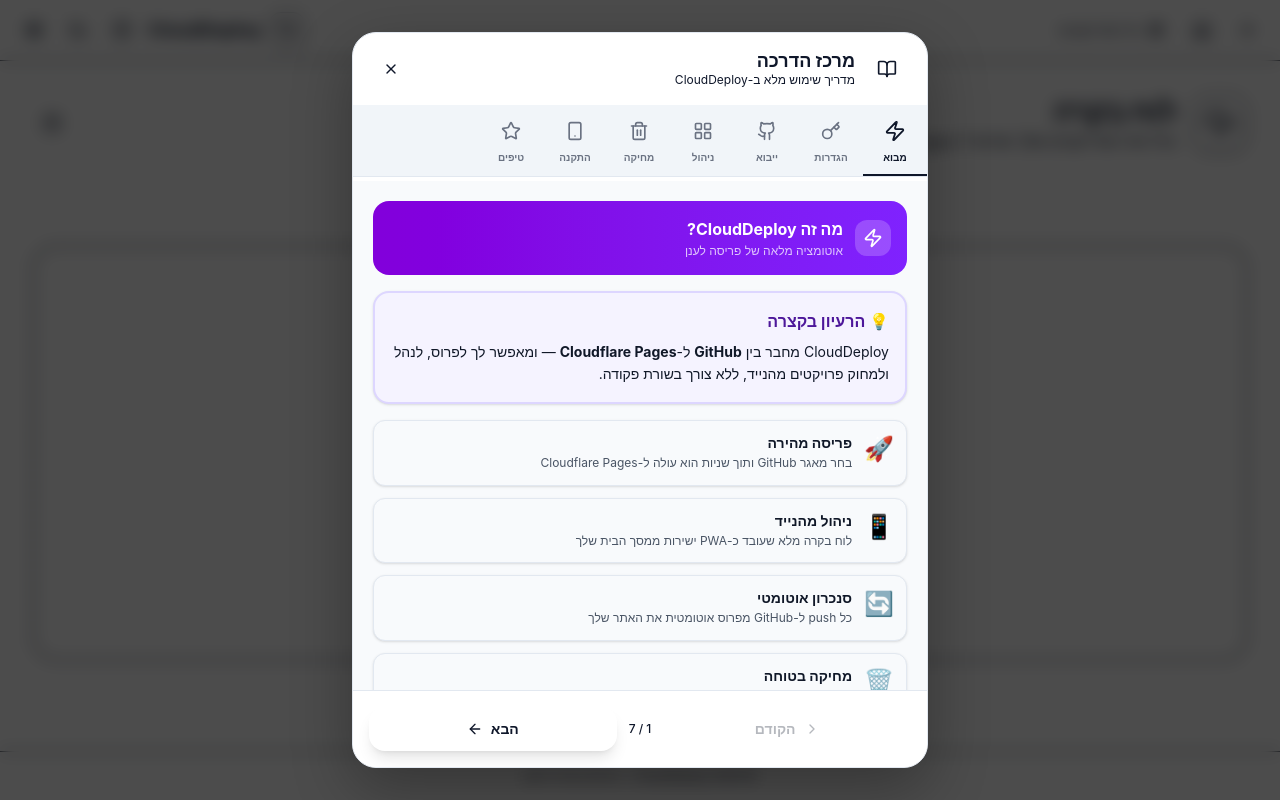
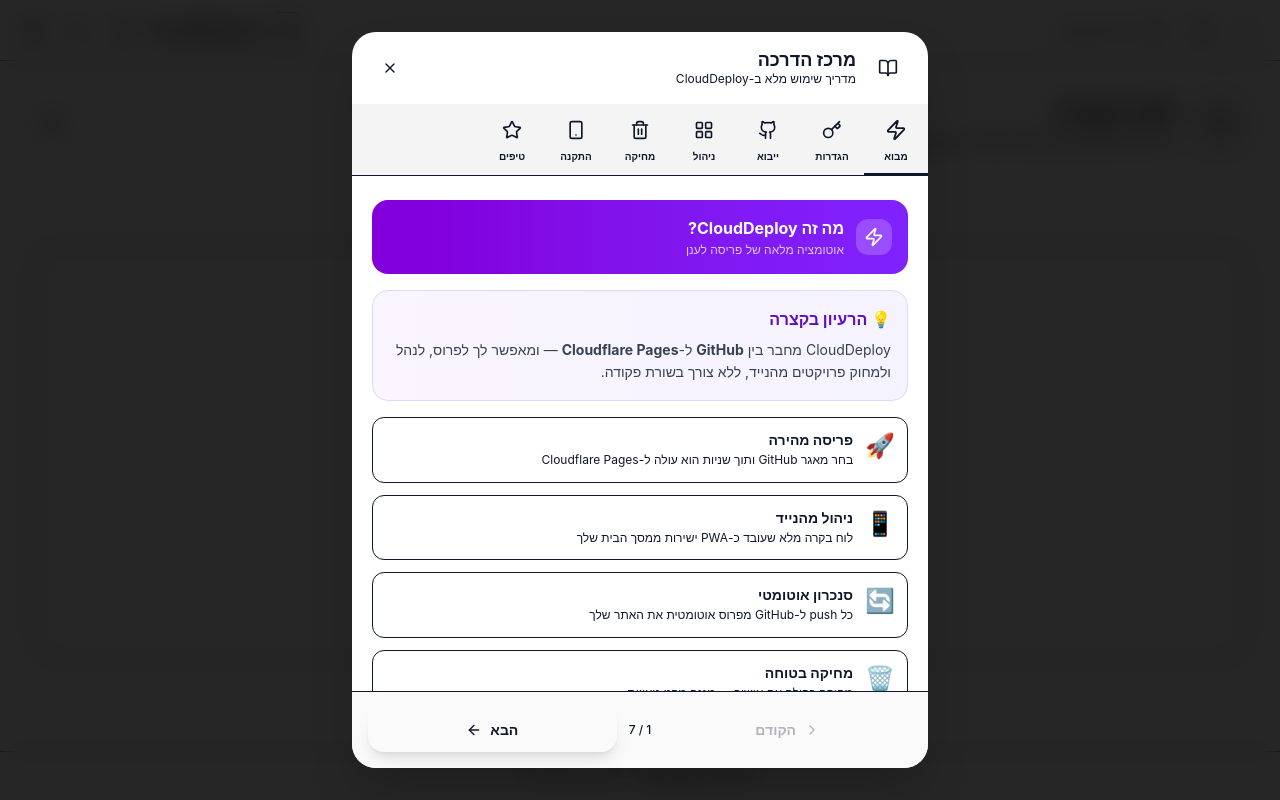
Before and after one commit to zelig53/clouddeploy, a React (Vite) app: page / in a window 1280 px wide. Both pictures are taken after a click on the button 122 px from the left and 30 px from the top of the page. Built offline with nearby package versions, Linux system fonts and the light colour scheme.

Commit message:
Update deploy-1774536694698: תיקון 3 רקע מדריך

```diff
--- a/src/App.tsx
+++ b/src/App.tsx
@@ -319,9 +319,9 @@
     subtitle: 'אוטומציה מלאה של פריסה לענן',
     content: (
       <div className="space-y-4">
-        <div className="bg-violet-50 dark:bg-violet-950 border-2 border-violet-200 dark:border-violet-700 rounded-2xl p-4 text-sm leading-relaxed shadow-sm">
-          <p className="font-bold text-violet-900 dark:text-violet-200 text-base mb-2">💡 הרעיון בקצרה</p>
-          <p className="text-gray-900 dark:text-gray-200">CloudDeploy מחבר בין <b>GitHub</b> ל-<b>Cloudflare Pages</b> — ומאפשר לך לפרוס, לנהל ולמחוק פרויקטים מהנייד, ללא צורך בשורת פקודה.</p>
+        <div className="bg-gradient-to-l from-violet-50 to-purple-50 dark:from-violet-950/40 dark:to-purple-950/40 border border-violet-200 dark:border-violet-800 rounded-2xl p-4 text-sm leading-relaxed">
+          <p className="font-bold text-violet-800 dark:text-violet-300 text-base mb-2">💡 הרעיון בקצרה</p>
+          <p className="text-gray-700 dark:text-gray-300">CloudDeploy מחבר בין <b>GitHub</b> ל-<b>Cloudflare Pages</b> — ומאפשר לך לפרוס, לנהל ולמחוק פרויקטים מהנייד, ללא צורך בשורת פקודה.</p>
         </div>
         <div className="grid grid-cols-1 gap-3">
           {[
@@ -330,13 +330,13 @@
             { icon: '🔄', title: 'סנכרון אוטומטי', desc: 'כל push ל-GitHub מפרוס אוטומטית את האתר שלך' },
             { icon: '🗑️', title: 'מחיקה בטוחה', desc: 'מחיקה כפולה עם אישור — מגנה מפני טעויות' },
           ].map(item => (
-            <div key={item.title} className="flex items-start gap-3 bg-slate-50 dark:bg-zinc-800 border border-slate-200 dark:border-zinc-600 rounded-xl p-3 shadow-sm">
+            <div key={item.title} className="flex items-start gap-3 bg-card border border-border rounded-xl p-3">
               <span className="text-2xl shrink-0">{item.icon}</span>
-              <div><p className="font-bold text-sm text-gray-900 dark:text-gray-100">{item.title}</p><p className="text-xs text-gray-600 dark:text-gray-300 leading-relaxed">{item.desc}</p></div>
+              <div><p className="font-bold text-sm">{item.title}</p><p className="text-xs text-muted-foreground leading-relaxed">{item.desc}</p></div>
             </div>
           ))}
         </div>
-        <div className="bg-blue-50 dark:bg-blue-950 border-2 border-blue-200 dark:border-blue-700 rounded-xl p-3 text-xs text-blue-900 dark:text-blue-200 font-medium">
+        <div className="bg-blue-50 dark:bg-blue-950/40 border border-blue-200 dark:border-blue-800 rounded-xl p-3 text-xs text-blue-800 dark:text-blue-300">
           <b>🔁 הזרימה הבסיסית:</b> הגדרות (API Keys) ← ייבוא מאגר ← הפרויקט חי ← שינויים עוברים אוטומטית
         </div>
       </div>
@@ -369,11 +369,11 @@
               <span key="copy"><b>Generate token</b> ← <span className="text-red-600 font-bold">העתק מיד!</span> (לא יוצג שוב)</span>,
             ].map((step, i) => (
               <div key={i} className="flex gap-2.5 items-start text-sm">
-                <span className="w-5 h-5 rounded-full bg-gray-700 dark:bg-gray-600 text-white flex items-center justify-center shrink-0 text-xs font-bold mt-0.5">{i+1}</span>
+                <span className="w-5 h-5 rounded-full bg-gray-800 dark:bg-gray-600 text-white flex items-center justify-center shrink-0 text-xs font-bold mt-0.5">{i+1}</span>
                 <div className="leading-relaxed">{step}</div>
               </div>
             ))}
-            <div className="bg-amber-50 dark:bg-amber-950 border-2 border-amber-300 dark:border-amber-600 rounded-xl p-3 text-xs text-amber-900 dark:text-amber-200 mt-2 font-medium">
+            <div className="bg-amber-50 dark:bg-amber-950/30 border border-amber-200 dark:border-amber-700 rounded-xl p-3 text-xs text-amber-800 dark:text-amber-300 mt-2">
               ⚠️ ללא <code className="font-mono bg-amber-100 dark:bg-amber-900/40 px-1 rounded">delete_repo</code> מחיקת פרויקטים לא תעבוד
             </div>
           </div>
@@ -391,7 +391,7 @@
               'שם: "CloudDeploy"',
               <div key="perms" className="space-y-1">
                 <span>הוסף הרשאות:</span>
-                <div className="bg-orange-50 dark:bg-orange-950 border border-orange-300 dark:border-orange-700 rounded-lg px-3 py-2 font-mono text-xs space-y-1 mt-1 text-gray-900 dark:text-gray-100">
+                <div className="bg-orange-50 dark:bg-orange-950/30 rounded-lg px-3 py-2 font-mono text-xs space-y-1 mt-1">
                   <div>Account → <b>Cloudflare Pages</b> → Edit</div>
                   <div>Account → <b>Account Settings</b> → Read</div>
                 </div>
@@ -413,7 +413,7 @@
           </div>
           <div className="p-4 space-y-3 text-sm">
             <p>ה-Account ID נמצא ב-URL של Cloudflare:</p>
-            <div className="bg-slate-100 dark:bg-zinc-800 border border-slate-200 dark:border-zinc-600 rounded-xl p-3 font-mono text-xs break-all text-center leading-relaxed text-gray-900 dark:text-gray-100">
+            <div className="bg-muted rounded-xl p-3 font-mono text-xs break-all text-center leading-relaxed">
               dash.cloudflare.com/<span className="bg-yellow-200 dark:bg-yellow-700/60 text-black dark:text-yellow-200 px-1.5 py-0.5 rounded font-bold animate-pulse">8a2b3c4d5e6f7g8h</span>/pages
             </div>
             <p className="text-muted-foreground text-xs">העתק את המחרוזת הארוכה שבין הלוכסנים</p>
@@ -562,21 +562,21 @@
         {/* Flow */}
         <div className="space-y-3">
           {[
-            { step: 1, color: 'bg-orange-100 dark:bg-orange-950 border-orange-300 dark:border-orange-600', icon: <Trash2 className="w-4 h-4 text-orange-600" />, title: 'לחיצה על סמל המחיקה', desc: 'נפתח חלון אישור עם פרטי הפרויקט' },
-            { step: 2, color: 'bg-orange-100 dark:bg-orange-950 border-orange-300 dark:border-orange-600', icon: <Cloud className="w-4 h-4 text-orange-600" />, title: 'אישור ראשון — Cloudflare', desc: 'לחץ "אשר מחיקת Cloudflare" לאישור מחיקת הדף מ-Cloudflare Pages' },
-            { step: 3, color: 'bg-red-100 dark:bg-red-950 border-red-300 dark:border-red-600', icon: <Github className="w-4 h-4 text-red-600" />, title: 'אישור שני — GitHub', desc: 'לחץ "אשר מחיקת GitHub" לאישור מחיקת המאגר מ-GitHub' },
-            { step: 4, color: 'bg-green-100 dark:bg-green-950 border-green-300 dark:border-green-600', icon: <Check className="w-4 h-4 text-green-600" />, title: 'מחיקה מתבצעת', desc: 'CloudDeploy מוחק משני השירותים ומסיר מלוח הבקרה' },
+            { step: 1, color: 'bg-orange-100 dark:bg-orange-950/40 border-orange-300 dark:border-orange-700', icon: <Trash2 className="w-4 h-4 text-orange-600" />, title: 'לחיצה על סמל המחיקה', desc: 'נפתח חלון אישור עם פרטי הפרויקט' },
+            { step: 2, color: 'bg-orange-100 dark:bg-orange-950/40 border-orange-300 dark:border-orange-700', icon: <Cloud className="w-4 h-4 text-orange-600" />, title: 'אישור ראשון — Cloudflare', desc: 'לחץ "אשר מחיקת Cloudflare" לאישור מחיקת הדף מ-Cloudflare Pages' },
+            { step: 3, color: 'bg-red-100 dark:bg-red-950/40 border-red-300 dark:border-red-700', icon: <Github className="w-4 h-4 text-red-600" />, title: 'אישור שני — GitHub', desc: 'לחץ "אשר מחיקת GitHub" לאישור מחיקת המאגר מ-GitHub' },
+            { step: 4, color: 'bg-green-100 dark:bg-green-950/40 border-green-300 dark:border-green-700', icon: <Check className="w-4 h-4 text-green-600" />, title: 'מחיקה מתבצעת', desc: 'CloudDeploy מוחק משני השירותים ומסיר מלוח הבקרה' },
           ].map(item => (
             <div key={item.step} className={`border-2 rounded-xl p-3 flex gap-3 items-start ${item.color}`}>
-              <div className="w-8 h-8 rounded-xl bg-white dark:bg-zinc-800 flex items-center justify-center shrink-0 shadow-sm">{item.icon}</div>
+              <div className="w-8 h-8 rounded-xl bg-white/60 dark:bg-black/20 flex items-center justify-center shrink-0">{item.icon}</div>
               <div className="flex-1 min-w-0">
                 <p className="font-bold text-sm">{item.title}</p>
-                <p className="text-xs text-gray-700 dark:text-gray-300 leading-relaxed mt-0.5">{item.desc}</p>
+                <p className="text-xs text-gray-600 dark:text-gray-400 leading-relaxed mt-0.5">{item.desc}</p>
               </div>
             </div>
           ))}
         </div>
-        <div className="bg-blue-50 dark:bg-blue-950 border-2 border-blue-200 dark:border-blue-700 rounded-xl p-3 text-xs text-blue-900 dark:text-blue-200 font-medium">
+        <div className="bg-blue-50 dark:bg-blue-950/30 border border-blue-200 dark:border-blue-800 rounded-xl p-3 text-xs text-blue-800 dark:text-blue-300">
           💡 ניתן לבטל בכל שלב עם כפתור "ביטול" — הפרויקט לא ייפגע
         </div>
       </div>
@@ -592,9 +592,9 @@
     subtitle: 'גישה מיידית ממסך הבית — ללא App Store',
     content: (
       <div className="space-y-4">
-        <div className="bg-green-50 dark:bg-green-950 border-2 border-green-200 dark:border-green-700 rounded-2xl p-4 text-sm">
-          <p className="font-bold text-green-800 dark:text-green-400 mb-1">✅ יתרונות ה-PWA</p>
-          <ul className="space-y-1 text-xs text-gray-800 dark:text-gray-200">
+        <div className="bg-green-50 dark:bg-green-950/30 border border-green-200 dark:border-green-800 rounded-2xl p-4 text-sm">
+          <p className="font-bold text-green-700 dark:text-green-400 mb-1">✅ יתרונות ה-PWA</p>
+          <ul className="space-y-1 text-xs text-gray-700 dark:text-gray-300">
             <li>• נפתח כאפליקציה מלאה ללא שורת הכתובת</li>
             <li>• עובד גם במצב לא מקוון (Offline)</li>
             <li>• מתעדכן אוטומטית בכל פתיחה</li>
@@ -619,7 +619,7 @@
                   <span>{item.text}</span>
                 </div>
               ))}
-              <div className="bg-green-50 dark:bg-green-950 border border-green-200 dark:border-green-700 rounded-xl p-2.5 text-xs text-green-800 dark:text-green-200 mt-1">
+              <div className="bg-green-50 dark:bg-green-950/30 rounded-xl p-2.5 text-xs text-green-800 dark:text-green-300 mt-1">
                 💡 Chrome עשוי להציג באנר "התקן" אוטומטית בתחתית המסך
               </div>
             </div>
@@ -641,7 +641,7 @@
                   <span>{item.text}</span>
                 </div>
               ))}
-              <div className="bg-amber-50 dark:bg-amber-950 border-2 border-amber-300 dark:border-amber-600 rounded-xl p-2.5 text-xs text-amber-900 dark:text-amber-200 mt-1">
+              <div className="bg-amber-50 dark:bg-amber-950/30 border border-amber-200 dark:border-amber-700 rounded-xl p-2.5 text-xs text-amber-800 dark:text-amber-300 mt-1">
                 ⚠️ ב-iPhone, ב-Chrome אין אפשרות להתקין — חייב להשתמש ב-Safari
               </div>
             </div>
@@ -686,9 +686,9 @@
             desc: 'כמות הפריסות בכרטיס מציגה כמה פעמים הפרויקט עודכן. גדול = פרויקט פעיל ובריא.',
           },
         ].map(tip => (
-          <div key={tip.title} className="flex gap-3 items-start bg-slate-50 dark:bg-zinc-800 border border-slate-200 dark:border-zinc-600 rounded-xl p-3 shadow-sm">
+          <div key={tip.title} className="flex gap-3 items-start bg-card border border-border rounded-xl p-3">
             <span className="text-xl shrink-0 mt-0.5">{tip.icon}</span>
-            <div><p className="font-bold text-sm text-gray-900 dark:text-gray-100">{tip.title}</p><p className="text-xs text-gray-600 dark:text-gray-300 leading-relaxed mt-0.5">{tip.desc}</p></div>
+            <div><p className="font-bold text-sm">{tip.title}</p><p className="text-xs text-muted-foreground leading-relaxed mt-0.5">{tip.desc}</p></div>
           </div>
         ))}
       </div>
@@ -704,14 +704,14 @@
       <motion.div
         initial={{ opacity: 0 }} animate={{ opacity: 1 }} exit={{ opacity: 0 }}
         onClick={onClose}
-        className="fixed inset-0 bg-black/70 backdrop-blur-sm z-[300]"
+        className="fixed inset-0 bg-black/85 backdrop-blur-md z-[300]"
       />
       <motion.div
         initial={{ opacity: 0, y: 40 }} animate={{ opacity: 1, y: 0 }} exit={{ opacity: 0, y: 40 }}
         transition={{ type: 'spring', damping: 28, stiffness: 220 }}
         className="fixed inset-0 z-[301] flex items-end sm:items-center justify-center p-0 sm:p-4"
       >
-        <div className="bg-white dark:bg-zinc-900 w-full sm:max-w-xl sm:rounded-3xl rounded-t-3xl shadow-[0_20px_60px_rgba(0,0,0,0.3)] dark:shadow-[0_20px_60px_rgba(0,0,0,0.7)] flex flex-col overflow-hidden border border-slate-200 dark:border-zinc-700" style={{maxHeight: '92vh'}}>
+        <div className="w-full sm:max-w-xl sm:rounded-3xl rounded-t-3xl shadow-2xl flex flex-col overflow-hidden bg-white dark:bg-zinc-900" style={{maxHeight: '92vh'}}>
 
           {/* Header */}
           <div className="bg-gradient-to-l from-primary to-primary/80 px-5 py-4 text-primary-foreground flex items-center justify-between shrink-0">
@@ -728,7 +728,7 @@
           </div>
 
           {/* Step tabs — horizontal scroll */}
-          <div className="flex overflow-x-auto border-b border-slate-200 dark:border-zinc-700 bg-slate-100 dark:bg-zinc-800 shrink-0 scrollbar-hide">
+          <div className="flex overflow-x-auto border-b border-border bg-zinc-100 dark:bg-zinc-800 shrink-0 scrollbar-hide">
             {HELP_STEPS.map((step, i) => (
               <button
                 key={step.id}
@@ -737,7 +737,7 @@
                   "flex flex-col items-center gap-1 px-3 py-2.5 text-[10px] font-bold shrink-0 border-b-2 transition-all min-w-[64px]",
                   activeStep === i
                     ? "border-primary text-primary bg-background"
-                    : "border-transparent text-gray-500 dark:text-muted-foreground hover:bg-slate-200 dark:hover:bg-muted/60"
+                    : "border-transparent text-muted-foreground hover:bg-muted/60"
                 )}
               >
                 <span className={cn(
@@ -759,7 +759,7 @@
           </div>
 
           {/* Content */}
-          <div className="overflow-y-auto flex-1 p-5 bg-slate-50 dark:bg-zinc-900" dir="rtl">
+          <div className="overflow-y-auto flex-1 p-5 bg-white dark:bg-zinc-900" dir="rtl">
             <AnimatePresence mode="wait">
               <motion.div
                 key={activeStep}
@@ -783,7 +783,7 @@
           </div>
 
           {/* Footer navigation */}
-          <div className="flex gap-3 p-4 border-t border-slate-200 dark:border-zinc-700 bg-white dark:bg-zinc-800 shrink-0">
+          <div className="flex gap-3 p-4 border-t border-border bg-zinc-50 dark:bg-zinc-800 shrink-0">
             <button
               onClick={() => setActiveStep(p => Math.max(0, p - 1))}
               disabled={activeStep === 0}
```
